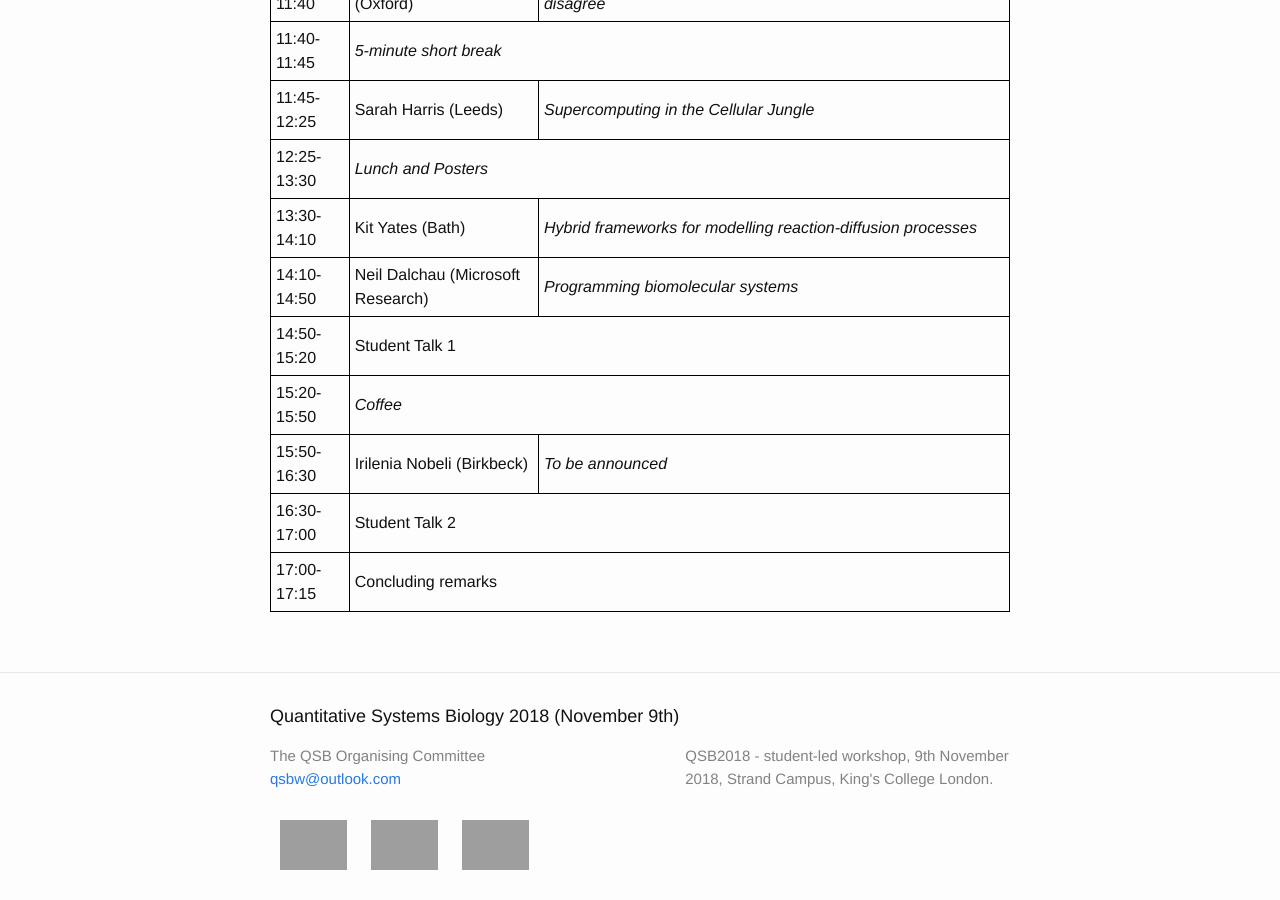
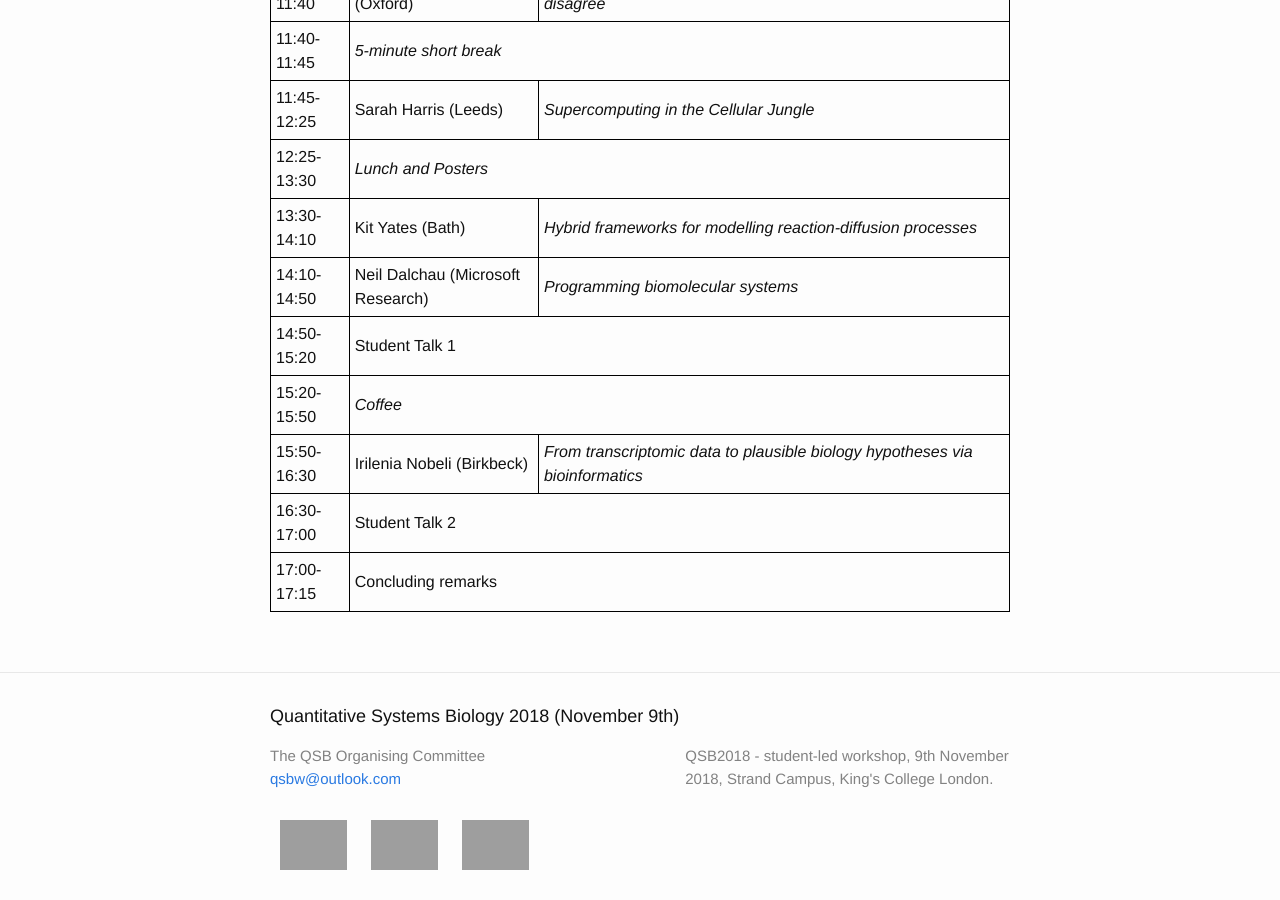
Before and after one commit to qsbworkshop/qsb2019, a Jekyll site: the page built from docs/programme.md, in a window 1280 px wide and 900 px high, scrolled down 1186 px. Built offline with Jekyll 4.4.1, drawn with Linux system fonts in a browser that asks for light colours.

Commit message:
Update Irilenia

```diff
--- a/docs/programme.md
+++ b/docs/programme.md
@@ -92,7 +92,7 @@ th {
   <tr>
     <td>15:50-16:30</td>
     <td>Irilenia Nobeli (Birkbeck)</td>
-    <td><i>To be announced</i></td>
+    <td><i>From transcriptomic data to plausible biology hypotheses via bioinformatics</i></td>
   </tr>
   <tr>
     <td>16:30-17:00</td>
```
